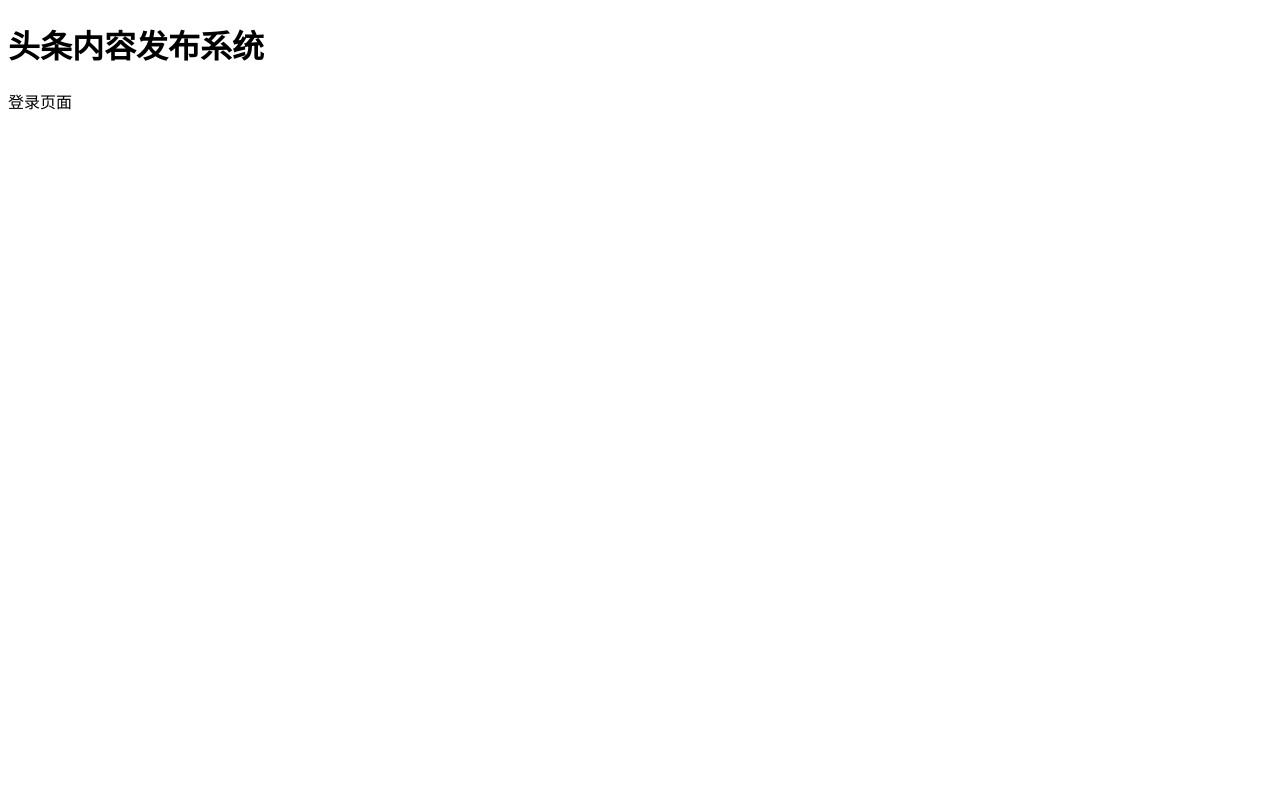
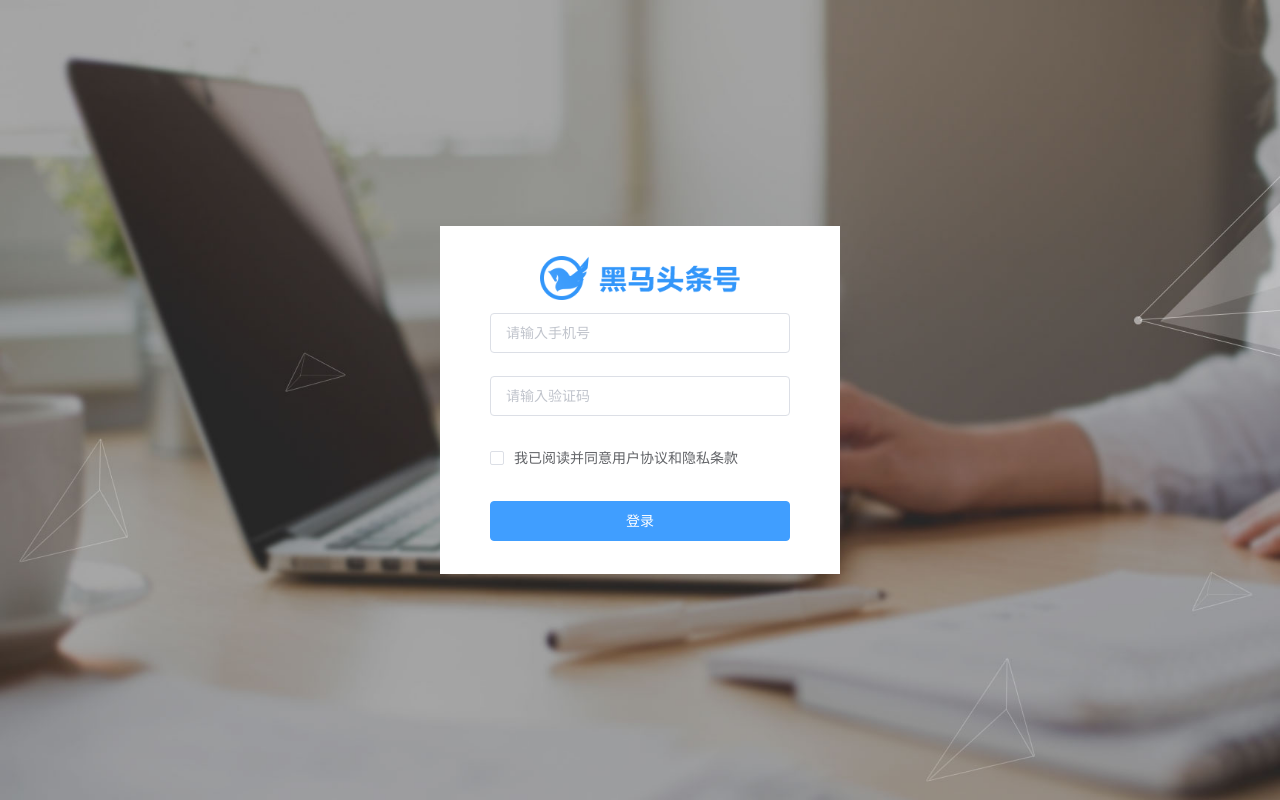
Before and after one commit to lilingling123456/my_toutiao_project_admin, a Vue app: page /#/login in a window 1280 px wide. Built offline with nearby package versions, Linux system fonts and the light colour scheme.

Commit message:
login to pic

```diff
--- a/src/views/login/index.vue
+++ b/src/views/login/index.vue
@@ -1,5 +1,34 @@
 <template>
-  <div class="login-container">登录页面</div>
+  <div class="login-container">
+    <!--
+      el-form 表单组件
+      每个表单项都必须使用 el-form-item 组件包裹
+     -->
+
+    <div class="login-form-wrap">
+      <div class="login-head">
+        <div class="logo"></div>
+      </div>
+      <el-form class="login-form" ref="form" :model="user">
+        <el-form-item>
+          <el-input v-model="user.mobile" placeholder="请输入手机号"></el-input>
+        </el-form-item>
+        <el-form-item>
+          <el-input v-model="user.code" placeholder="请输入验证码"></el-input>
+        </el-form-item>
+        <el-form-item>
+          <el-checkbox v-model="checked"
+            >我已阅读并同意用户协议和隐私条款</el-checkbox
+          >
+        </el-form-item>
+        <el-form-item>
+          <el-button class="login-btn" type="primary" @click="onSubmit"
+            >登录</el-button
+          >
+        </el-form-item>
+      </el-form>
+    </div>
+  </div>
 </template>
 
 <script>
@@ -8,14 +37,58 @@ export default {
   components: {},
   props: {},
   data () {
-    return {}
+    return {
+      user: {
+        mobile: '', // 手机号
+        code: '' // 验证码
+      },
+      checked: false // 是否同意协议的选中状态
+    }
   },
   computed: {},
   watch: {},
   created () {},
   mounted () {},
-  methods: {}
+  methods: {
+    onSubmit () {
+      console.log('submit!')
+    }
+  }
 }
 </script>
 
-<style scoped lang="less"></style>
+<style scoped lang="less">
+  .login-container {
+    position: fixed;
+    left: 0;
+    top: 0;
+    right: 0;
+    bottom: 0;
+    display: flex;
+    flex-direction: column;
+    justify-content: center;
+    align-items: center;
+    background: url('./login_bg.jpg') no-repeat;
+    background-size: cover;
+    .login-form-wrap {
+      min-width: 300px;
+      padding: 30px 50px 10px;
+      background-color: #fff;
+      .login-head {
+        display: flex;
+        justify-content: center;
+        .logo {
+          width: 200px;
+          height: 57px;
+          background: url('./logo_index.png') no-repeat;
+          background-size: contain;
+        }
+      }
+      .login-form {
+        .login-btn {
+          width: 100%;
+        }
+      }
+    }
+  }
+</style>
```
Also changed, not shown: src/views/login/login_bg.jpg (added), src/views/login/logo_index.png (added).
